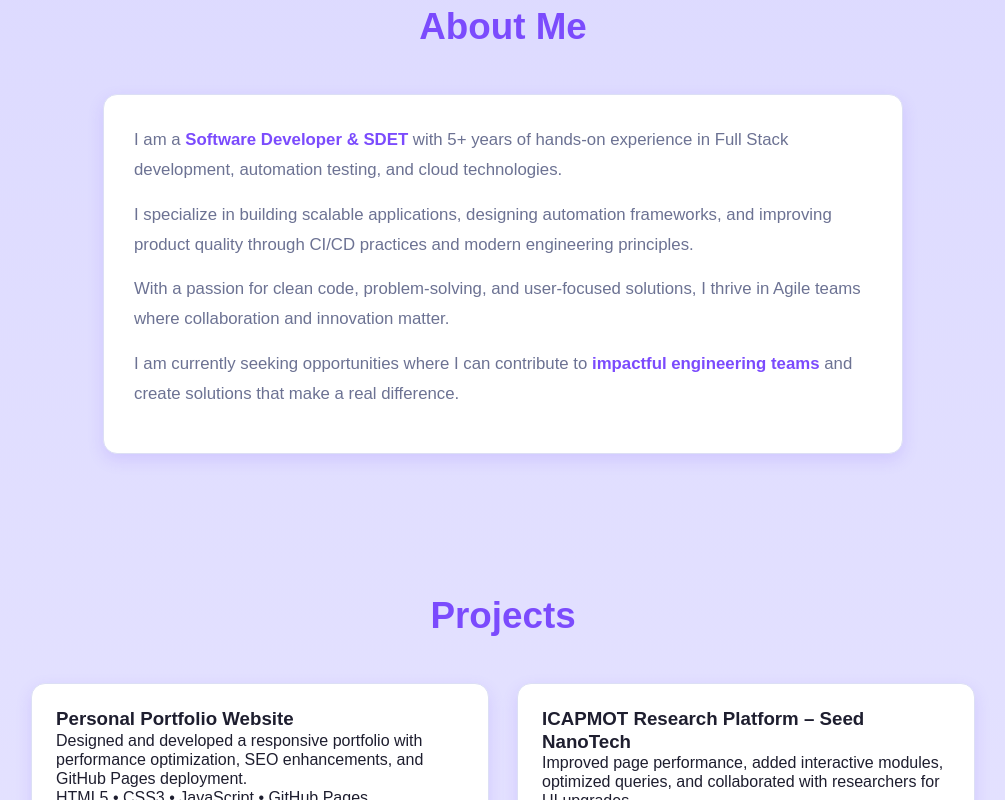
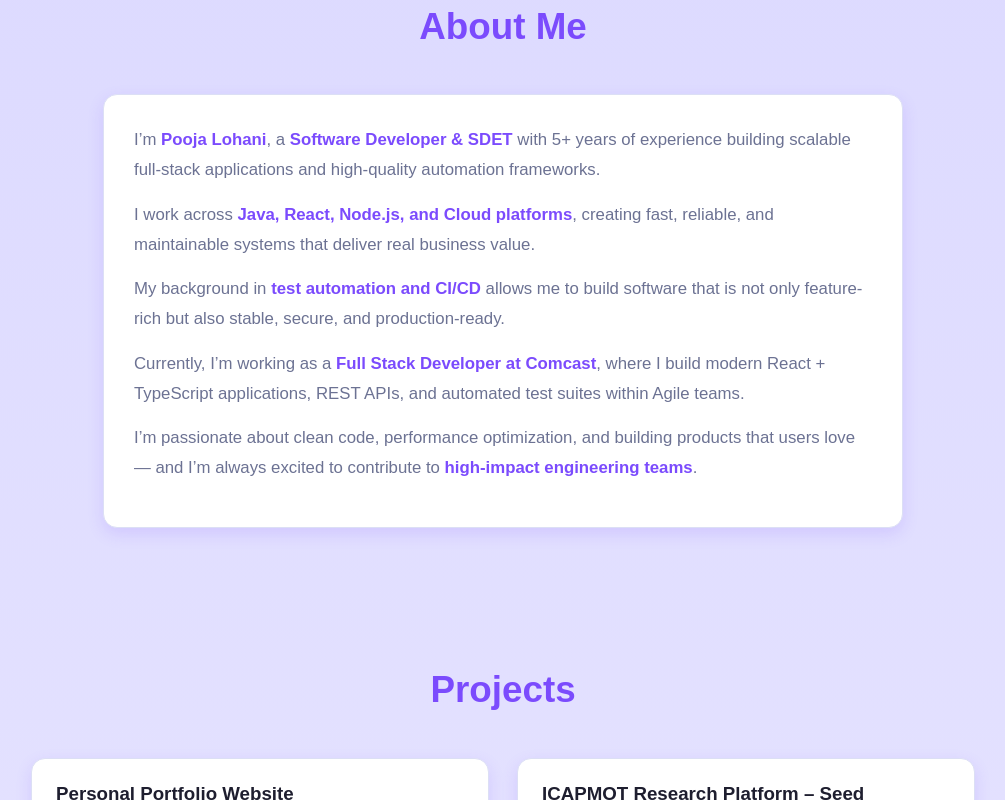
Before and after one commit to pooja02082020/portfolio, a React (Vite) app: page / in a window 1280 px wide. Shown: the part 600-1400 px from the top of the page, without its empty margins (97-1102 px from the left). Built offline with nearby package versions, Linux system fonts and the light colour scheme.

Commit message:
CHAGES IN ABOUT US AND CONTACT

```diff
--- a/src/components/About.jsx
+++ b/src/components/About.jsx
@@ -6,27 +6,33 @@ const About = () => (
 
     <div className="about-card">
       <p>
-        I am a <strong>Software Developer & SDET</strong> with 5+ years of
-        hands-on experience in Full Stack development, automation testing, and
-        cloud technologies.
+        I’m <strong>Pooja Lohani</strong>, a <strong>Software Developer & SDET</strong> with
+        5+ years of experience building scalable full-stack applications and
+        high-quality automation frameworks.
       </p>
 
       <p>
-        I specialize in building scalable applications, designing automation
-        frameworks, and improving product quality through CI/CD practices and
-        modern engineering principles.
+        I work across <strong>Java, React, Node.js, and Cloud platforms</strong>,
+        creating fast, reliable, and maintainable systems that deliver real
+        business value.
       </p>
 
       <p>
-        With a passion for clean code, problem-solving, and user-focused
-        solutions, I thrive in Agile teams where collaboration and innovation
-        matter.
+        My background in <strong>test automation and CI/CD</strong> allows me to
+        build software that is not only feature-rich but also stable, secure,
+        and production-ready.
       </p>
 
       <p>
-        I am currently seeking opportunities where I can contribute to
-        <strong> impactful engineering teams</strong> and create solutions that
-        make a real difference.
+        Currently, I’m working as a <strong>Full Stack Developer at Comcast</strong>,
+        where I build modern React + TypeScript applications, REST APIs, and
+        automated test suites within Agile teams.
+      </p>
+
+      <p>
+        I’m passionate about clean code, performance optimization, and building
+        products that users love — and I’m always excited to contribute to
+        <strong> high-impact engineering teams</strong>.
       </p>
     </div>
   </section>
--- a/src/components/Contact.jsx
+++ b/src/components/Contact.jsx
@@ -14,37 +14,37 @@ const Contact = () => {
     <section id="contact" className="section contact-section">
       <h2>Get In Touch</h2>
       <p className="contact-subtext">
-        Lets connect !!
+        Have an opportunity, project idea, or just want to connect? Let’s talk.
       </p>
 
       <div className="contact-card">
         <form onSubmit={handleSubmit} className="contact-form">
           <div className="form-group">
             <label>Your Name</label>
-            <input type="text" placeholder="" required />
+            <input type="text" placeholder="Enter your full name" required />
           </div>
 
           <div className="form-group">
             <label>Email Address</label>
-            <input type="email" placeholder="" required />
+            <input type="email" placeholder="Enter your email" required />
           </div>
 
           <div className="form-group">
             <label>Message</label>
             <textarea
-              placeholder="Tell me about your project or opportunity..."
+              placeholder="Tell me about your project, role, or how I can help…"
               rows="4"
               required
             ></textarea>
           </div>
 
           <button type="submit" className="contact-btn">
-           Submit
+            Send Message
           </button>
 
           {sent && (
             <p className="success-msg">
-              Thanks for reaching out! I’ll get back to you soon.
+              Thanks for reaching out! I’ll get back to you shortly.
             </p>
           )}
         </form>
```
